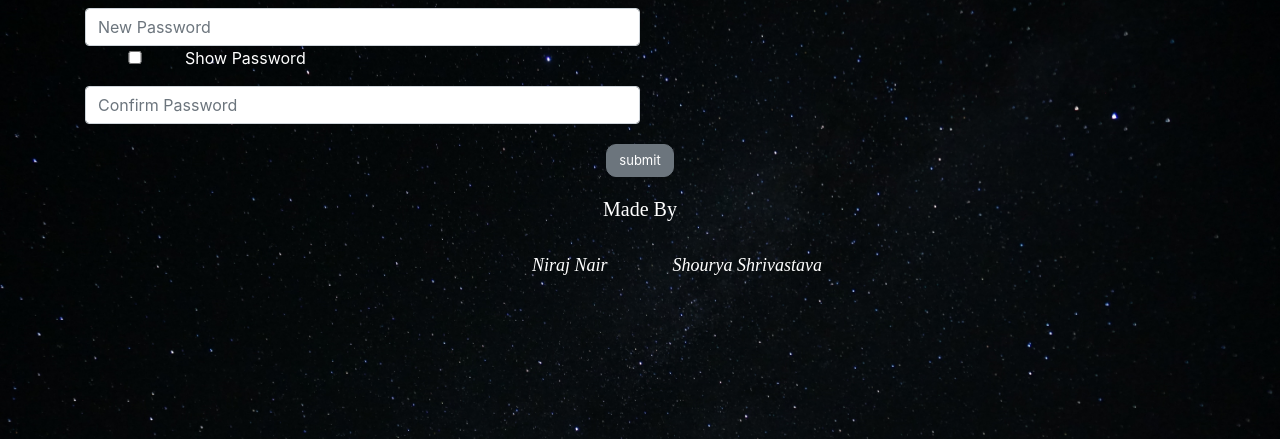
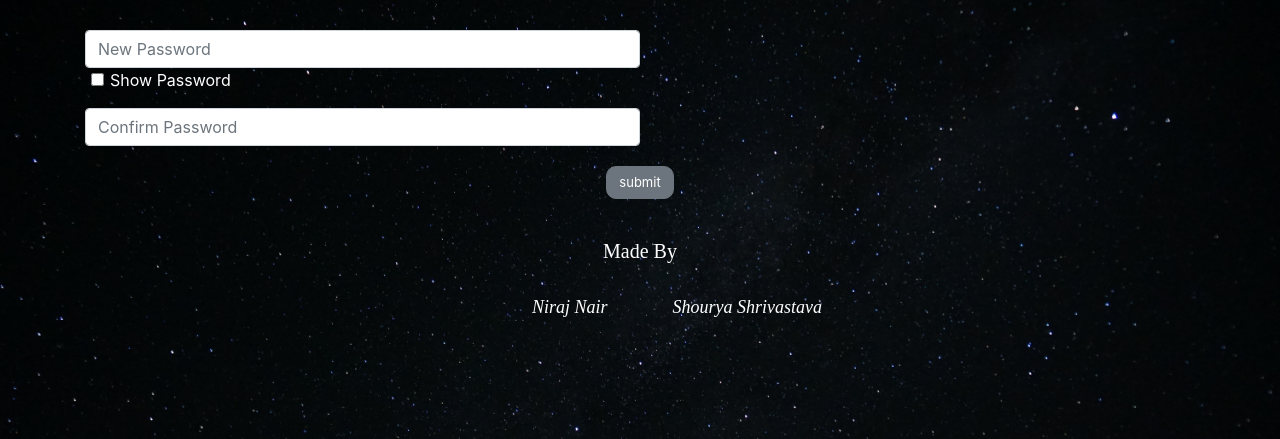
Before and after one commit to Shourya-Shrivastava/Agenda, a PHP site: page /Agenda/resetPassword.php in a window 1280 px wide. Shown: the part 34-473 px from the top of the page. Run offline with PHP 8.4, Linux system fonts and the light colour scheme; some libraries are stand-ins or nearby versions.

Commit message:
Add files via upload

```diff
--- a/resetPassword.php
+++ b/resetPassword.php
@@ -46,7 +46,7 @@ if(isset($_POST['submit'])){
                     <h4>Change Password</h4>
                 </div>
             </header>
-            <div class="confirmForm" style="margin:auto">
+            <div class="confirmForm" style="margin-top: 30px; margin-bottom: 20px;" >
                 <form method="post" >
                     <?php echo $error;?>
                     <div class="form-group">
--- a/style.css
+++ b/style.css
@@ -71,8 +71,9 @@ nav{
 }
 
 input{
-    min-width: 100px;
+    min-width: 25px;
 }
+
 
 #notIndexBody{
     height: 100%;
```
